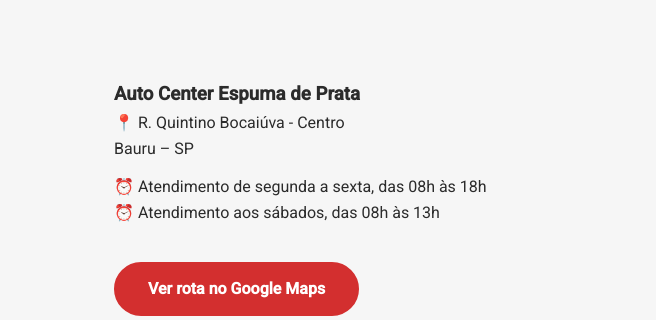
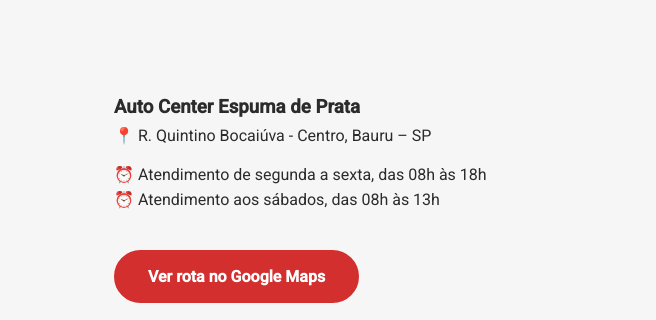
Before and after one commit to lechinale/site-lavacar-espuma, a plain HTML site: page index.html in a window 1280 px wide. Shown: the part 1589-1909 px from the top of the page, 0-656 px from the left. Drawn offline with Linux system fonts and the light colour scheme; grey boxes are pictures that could not be loaded.

Commit message:
endereço

```diff
--- a/index.html
+++ b/index.html
@@ -121,8 +121,7 @@
         <h3>Auto Center Espuma de Prata</h3>
 
         <p>
-          📍 R. Quintino Bocaiúva - Centro<br>
-          Bauru – SP
+          📍 R. Quintino Bocaiúva - Centro, Bauru – SP
         </p>
 
         <p>
```
